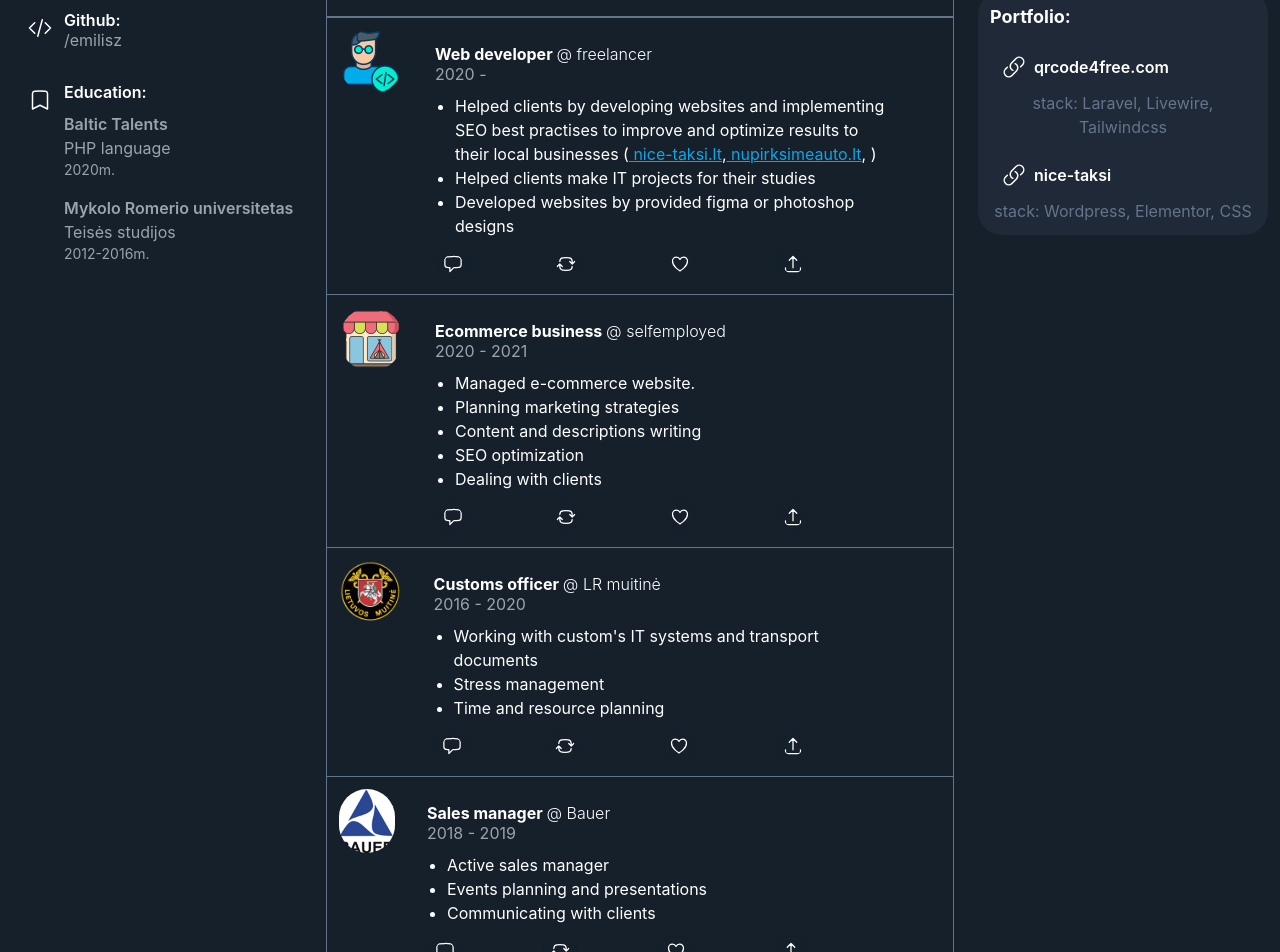
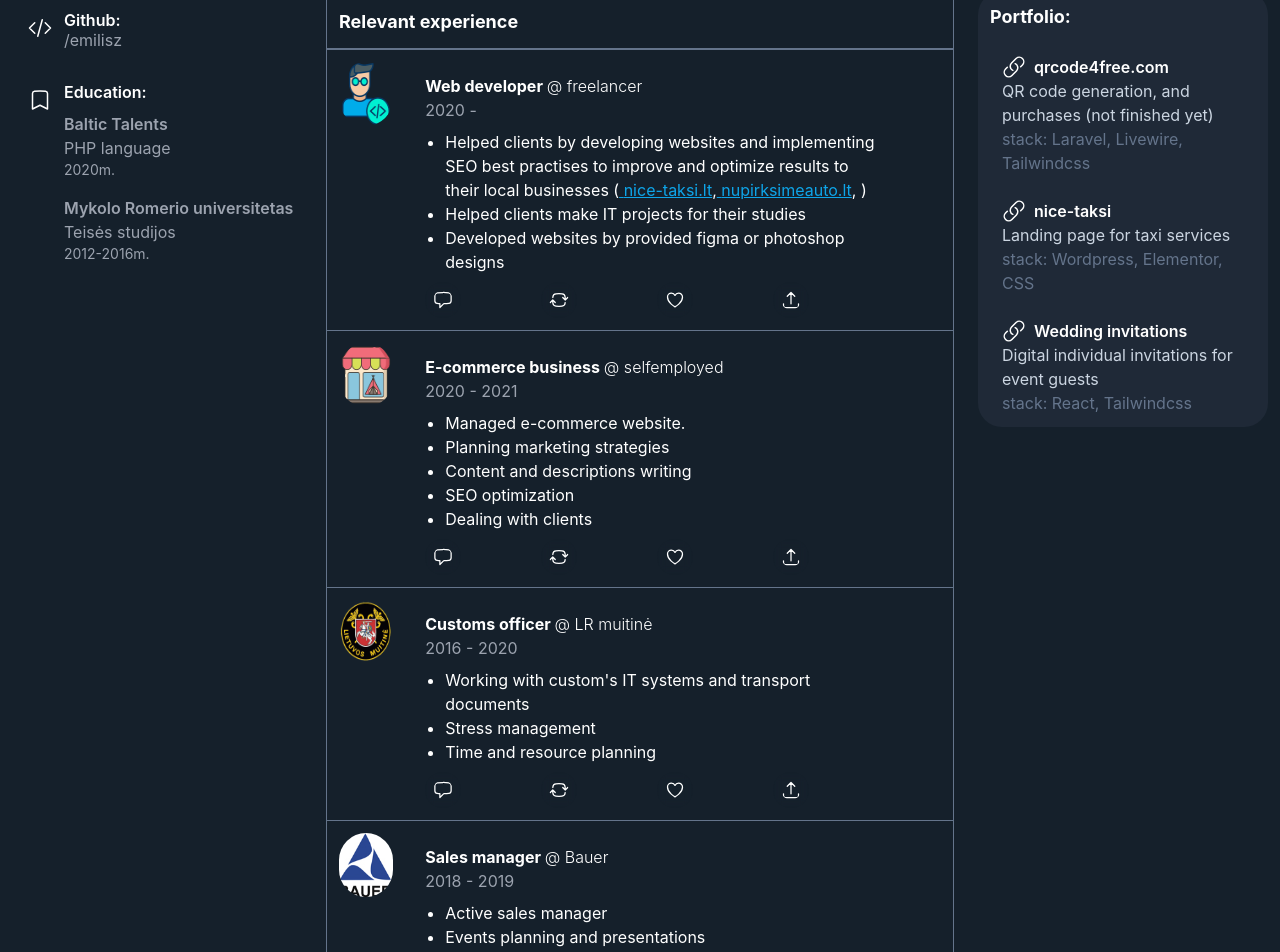
Before and after one commit to emilisz/portfolio-react, a React (Create React App) app: page / in a window 1280 px wide. Shown: the part 440-1392 px from the top of the page. Built offline with nearby package versions, Linux system fonts and the light colour scheme.

Commit message:
portfolio part2

```diff
--- a/src/App.jsx
+++ b/src/App.jsx
@@ -17,7 +17,7 @@ function App() {
     setIsOpen((prevState) => !prevState);
   };
   const [main, setMain] = useState(
-    "Higher legal education, multilingual Developer, Designer with a broad set of skills applicable across different industries. Having a progressive experience in web developing field, can craft and execute successful web project from scratch. Enthusiastic, resilient and flexible achiever with keen attention to details. Looking forward for opportunities to work with people who has the same desire to learn, work and create. "
+    "I am looking for a job. Not the simple one. The one which gives opportunities to level up my skills and work with interesting team together. I am resilient, enthusiastic, love to code, love challenges. Having a progressive experience in web developing field, I can craft and execute successful web projects from scratch. Looking forward for opportunities to work with people who has the same desire to learn, work and create. "
   );
 
   return (
--- a/src/components/Experience.jsx
+++ b/src/components/Experience.jsx
@@ -5,14 +5,26 @@ const Experience = () => {
   return (
     <>
       <div className="flex flex-col md:flex-row gap-2 py-3 border-t border-slate-500 px-2 lg:pl-3 lg:pr-6 hover:bg-gray-800 hover:bg-blend-darken ">
+        <div className="flex flex-row gap-2">
         <img className="rounded-full w-16 h-16" src="../img/freelancer.png" alt="" />
-        <div className="flex flex-col  w-full gap-2 mt-3 px-3 mx-3 ">
+        <div className="md:hidden mt-2">
             <div className=" flex flex-row ">
               <h3 className="font-bold">
                 Web developer <span className="font-light">@ freelancer</span>
               </h3>
             </div>
-          <p className="-mt-3 text-gray-400">2020 -</p>
+            <p className=" text-gray-400">2020 -</p>
+          </div>
+        </div>
+        <div className="flex flex-col  w-full gap-2 mt-3 px-3 lg:mx-3 ">
+          <div className="hidden md:block">
+            <div className=" flex flex-row ">
+              <h3 className="font-bold">
+                Web developer <span className="font-light">@ freelancer</span>
+              </h3>
+            </div>
+            <p className=" text-gray-400">2020 -</p>
+          </div>
           <ul className="list-disc px-2 mx-3">
             <li>
               Helped clients by developing websites and implementing SEO best practises to improve and optimize results to their local businesses (
@@ -36,14 +48,26 @@ const Experience = () => {
       </div>
 
       <div className="flex flex-col md:flex-row gap-2 py-3 border-t border-slate-500 px-2 lg:pl-3 lg:pr-6 hover:bg-gray-800 hover:bg-blend-darken ">
+      <div className="flex flex-row gap-2">
         <img className="rounded-full w-16 h-16" src="../img/commerce.png" alt="" />
-        <div className="flex flex-col  w-full gap-2 mt-3 px-3 mx-3 ">
+        <div className="md:hidden mt-2">
             <div className=" flex flex-row ">
               <h3 className="font-bold">
-              Ecommerce business <span className="font-light">@ selfemployed</span>
+                E-commerce business <span className="font-light">@ selfemployed</span>
               </h3>
             </div>
-          <p className="-mt-3 text-gray-400">2020 - 2021</p>
+            <p className=" text-gray-400">2020 - 2021</p>
+          </div>
+        </div>
+        <div className="flex flex-col  w-full gap-2 mt-3 px-3 lg:mx-3 ">
+        <div className="hidden md:block">
+            <div className=" flex flex-row ">
+              <h3 className="font-bold">
+              E-commerce business <span className="font-light">@ selfemployed</span>
+              </h3>
+            </div>
+            <p className=" text-gray-400">2020 - 2021</p>
+          </div>
           <ul className="list-disc px-2 mx-3">
             <li>Managed e-commerce website.</li>
             <li>Planning marketing strategies</li>
@@ -57,14 +81,26 @@ const Experience = () => {
       </div>
 
       <div className="flex flex-col md:flex-row gap-2 py-3 border-t border-slate-500 px-2 lg:pl-3 lg:pr-6 hover:bg-gray-800 hover:bg-blend-darken ">
+      <div className="flex flex-row gap-2">
         <img className="rounded-full w-16 h-16" src="../img/muitine.png" alt="" />
-        <div className="flex flex-col  w-full gap-2 mt-3 px-3 mx-3 ">
+        <div className="md:hidden mt-2">
             <div className=" flex flex-row ">
               <h3 className="font-bold">
                 Customs officer <span className="font-light">@ LR muitinė</span>
               </h3>
             </div>
-          <p className="-mt-3 text-gray-400">2016 - 2020</p>
+            <p className=" text-gray-400">2016 - 2020</p>
+          </div>
+        </div>
+        <div className="flex flex-col  w-full gap-2 mt-3 px-3 lg:mx-3 ">
+        <div className="hidden md:block">
+            <div className=" flex flex-row ">
+              <h3 className="font-bold">
+              Customs officer <span className="font-light">@ LR muitinė</span>
+              </h3>
+            </div>
+            <p className=" text-gray-400">2016 - 2020</p>
+          </div>
           <ul className="list-disc px-2 mx-3">
             <li>Working with custom's IT systems and transport documents</li>
             <li>Stress management</li>
@@ -76,14 +112,27 @@ const Experience = () => {
       </div>
 
       <div className="flex flex-col md:flex-row gap-2 py-3 border-t border-slate-500 px-2 lg:pl-3 lg:pr-6 hover:bg-gray-800 hover:bg-blend-darken ">
+      <div className="flex flex-row gap-2">
         <img className="rounded-full w-16 h-16" src="../img/bauer.png" alt="" />
-        <div className="flex flex-col  w-full gap-2 mt-3 px-3 mx-3 ">
+        <div className="md:hidden mt-2">
             <div className=" flex flex-row ">
               <h3 className="font-bold">
                 Sales manager <span className="font-light">@ Bauer</span>
               </h3>
             </div>
-          <p className="-mt-3 text-gray-400">2018 - 2019</p>
+            <p className=" text-gray-400">2018 - 2019</p>
+          </div>
+        </div>
+        {/* <img className="rounded-full w-16 h-16" src="../img/bauer.png" alt="" /> */}
+        <div className="flex flex-col  w-full gap-2 mt-3 px-3 lg:mx-3 ">
+        <div className="hidden md:block">
+            <div className=" flex flex-row ">
+              <h3 className="font-bold">
+                Sales manager <span className="font-light">@ Bauer</span>
+              </h3>
+            </div>
+            <p className=" text-gray-400">2018 - 2019</p>
+          </div>
           <ul className="list-disc px-2 mx-3">
             <li>Active sales manager</li>
             <li>Events planning and  presentations</li>
--- a/src/components/Hero.jsx
+++ b/src/components/Hero.jsx
@@ -1,4 +1,3 @@
-import { Dropdown } from "flowbite-react";
 import React from "react";
 import HeroButtons from "./partials/HeroButtons";
 
@@ -21,8 +20,8 @@ const Hero = ({ main, setMain }) => {
         </div>
         <div className="text-lg p-1">
           <textarea
-            className="w-full bg-inherit h-auto overflow-hidden border-0 outline-none focus:outline-none cursor-auto"
-            rows="6"
+            className="w-full bg-inherit h-52 md:h-32 lg:h-60 xl:h-48 overflow-hidden border-0 outline-none focus:outline-none cursor-auto"
+            // rows="8"
             onChange={(e) => setMain(e.target.value)}
             value={main}
           />
--- a/src/components/Skills.jsx
+++ b/src/components/Skills.jsx
@@ -1,4 +1,5 @@
 import React from "react";
+import Portfolio from "./partials/Portfolio";
 import Search from "./partials/Search";
 
 const Skills = () => {
@@ -31,38 +32,7 @@ const Skills = () => {
         </div>
       </div>
 
-      <div className="bg-gray-800 lg:ml-6 bg-blend-darken rounded-3xl px-3">
-        <p className="py-3 text-left   border-gray-900 border-b-0 text-lg font-bold">Portfolio:</p>
-
-        <div>
-          <a href="https://qrcode4free.com" className="flex flex-row gap-2 p-3 hover:text-sky-500" target="_blank" rel="noopener noreferrer">
-            <svg xmlns="http://www.w3.org/2000/svg" fill="none" viewBox="0 0 24 24" strokeWidth={1.5} stroke="currentColor" className="w-6 h-6">
-              <path
-                strokeLinecap="round"
-                strokeLinejoin="round"
-                d="M13.19 8.688a4.5 4.5 0 011.242 7.244l-4.5 4.5a4.5 4.5 0 01-6.364-6.364l1.757-1.757m13.35-.622l1.757-1.757a4.5 4.5 0 00-6.364-6.364l-4.5 4.5a4.5 4.5 0 001.242 7.244"
-              />
-            </svg>
-            <p className="font-semibold">qrcode4free.com</p>
-          </a>
-          <p className="text-slate-500 pb-3">stack: Laravel, Livewire, Tailwindcss</p>
-        </div>
-
-        <div>
-          <a href="https://nice-taksi" className="flex flex-row gap-2 p-3 hover:text-sky-500" target="_blank" rel="noopener noreferrer">
-            <svg xmlns="http://www.w3.org/2000/svg" fill="none" viewBox="0 0 24 24" strokeWidth={1.5} stroke="currentColor" className="w-6 h-6">
-              <path
-                strokeLinecap="round"
-                strokeLinejoin="round"
-                d="M13.19 8.688a4.5 4.5 0 011.242 7.244l-4.5 4.5a4.5 4.5 0 01-6.364-6.364l1.757-1.757m13.35-.622l1.757-1.757a4.5 4.5 0 00-6.364-6.364l-4.5 4.5a4.5 4.5 0 001.242 7.244"
-              />
-            </svg>
-            <p className="font-semibold">nice-taksi</p>
-          </a>
-          <p className="text-slate-500 pb-3">stack: Wordpress, Elementor, CSS</p>
-        </div>
-
-      </div>
+      <Portfolio />
     </div>
   );
 };
--- /dev/null
+++ b/src/components/partials/Portfolio.jsx
@@ -0,0 +1,56 @@
+import React from "react";
+
+const Portfolio = () => {
+  return (
+    <div className="bg-gray-800 lg:ml-6 bg-blend-darken rounded-3xl px-3 text-left">
+      <p className="py-3 text-left   border-gray-900 border-b-0 text-lg font-bold">Portfolio:</p>
+
+      <div>
+        <a href="https://qrcode4free.com" className="flex flex-row gap-2 p-3 pb-0 hover:text-sky-500" target="_blank" rel="noopener noreferrer">
+          <svg xmlns="http://www.w3.org/2000/svg" fill="none" viewBox="0 0 24 24" strokeWidth={1.5} stroke="currentColor" className="w-6 h-6">
+            <path
+              strokeLinecap="round"
+              strokeLinejoin="round"
+              d="M13.19 8.688a4.5 4.5 0 011.242 7.244l-4.5 4.5a4.5 4.5 0 01-6.364-6.364l1.757-1.757m13.35-.622l1.757-1.757a4.5 4.5 0 00-6.364-6.364l-4.5 4.5a4.5 4.5 0 001.242 7.244"
+            />
+          </svg>
+          <p className="font-semibold">qrcode4free.com</p>
+        </a>
+        <p className="text-slate-300 ml-3">QR code generation, and purchases (not finished yet)</p>
+        <p className="text-slate-500 pb-3 ml-3">stack: Laravel, Livewire, Tailwindcss</p>
+      </div>
+
+      <div>
+        <a href="https://nice-taksi" className="flex flex-row gap-2 p-3 pb-0 hover:text-sky-500" target="_blank" rel="noopener noreferrer">
+          <svg xmlns="http://www.w3.org/2000/svg" fill="none" viewBox="0 0 24 24" strokeWidth={1.5} stroke="currentColor" className="w-6 h-6">
+            <path
+              strokeLinecap="round"
+              strokeLinejoin="round"
+              d="M13.19 8.688a4.5 4.5 0 011.242 7.244l-4.5 4.5a4.5 4.5 0 01-6.364-6.364l1.757-1.757m13.35-.622l1.757-1.757a4.5 4.5 0 00-6.364-6.364l-4.5 4.5a4.5 4.5 0 001.242 7.244"
+            />
+          </svg>
+          <p className="font-semibold">nice-taksi</p>
+        </a>
+        <p className="text-slate-300 ml-3">Landing page for taxi services</p>
+        <p className="text-slate-500 pb-3 ml-3">stack: Wordpress, Elementor, CSS</p>
+      </div>
+
+      <div>
+        <a href="https://wedding-invitation-template.vercel.app?id=145222" className="flex flex-row gap-2 p-3 pb-0 hover:text-sky-500" target="_blank" rel="noopener noreferrer">
+          <svg xmlns="http://www.w3.org/2000/svg" fill="none" viewBox="0 0 24 24" strokeWidth={1.5} stroke="currentColor" className="w-6 h-6">
+            <path
+              strokeLinecap="round"
+              strokeLinejoin="round"
+              d="M13.19 8.688a4.5 4.5 0 011.242 7.244l-4.5 4.5a4.5 4.5 0 01-6.364-6.364l1.757-1.757m13.35-.622l1.757-1.757a4.5 4.5 0 00-6.364-6.364l-4.5 4.5a4.5 4.5 0 001.242 7.244"
+            />
+          </svg>
+          <p className="font-semibold">Wedding invitations</p>
+        </a>
+        <p className="text-slate-300 ml-3">Digital individual invitations for event guests</p>
+        <p className="text-slate-500 pb-3 ml-3">stack: React, Tailwindcss</p>
+      </div>
+    </div>
+  );
+};
+
+export default Portfolio;
```
Also changed, not shown: src/components/partials/HeroButtons.jsx (+4 -4 lines). Lines whose indentation alone changed are shown as unchanged.
